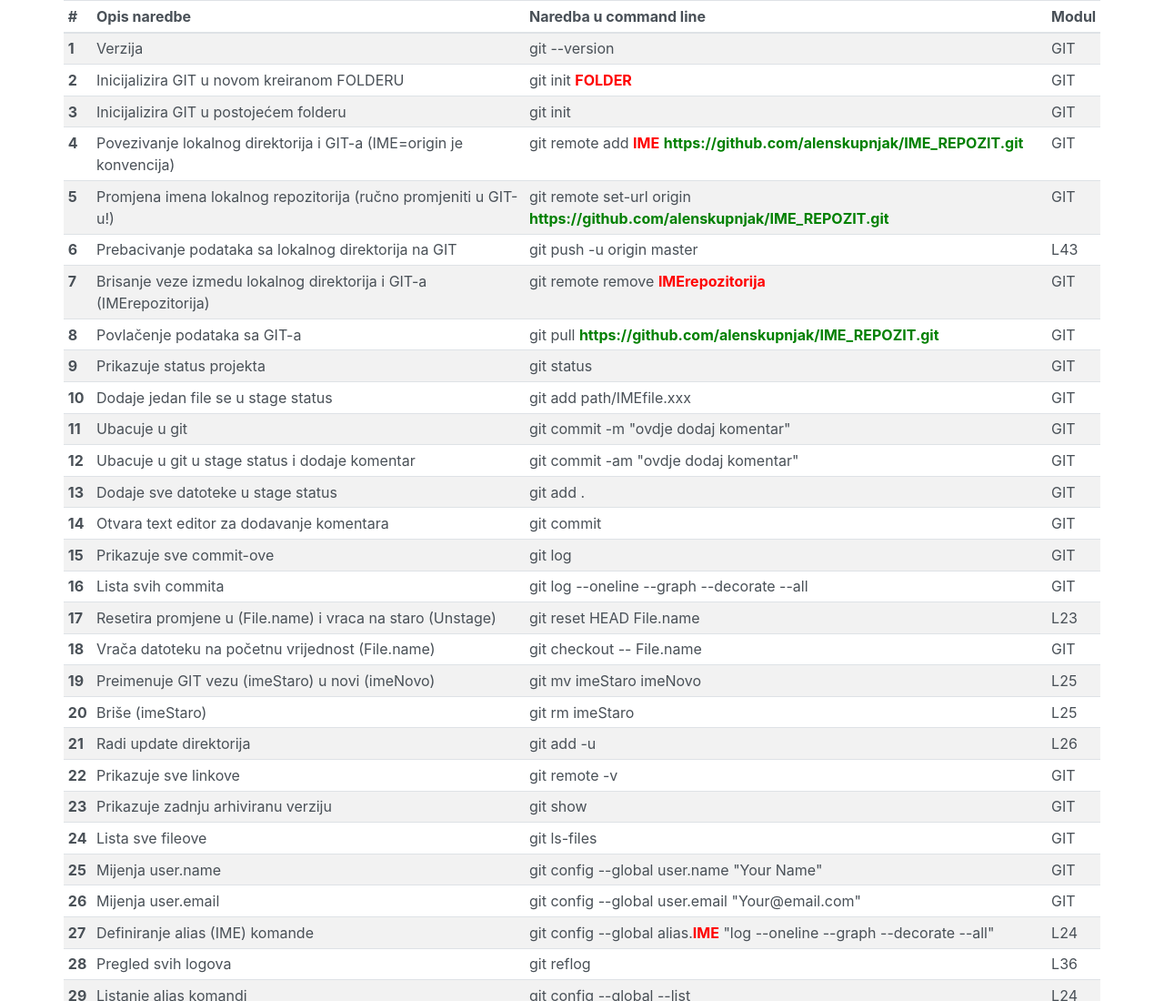
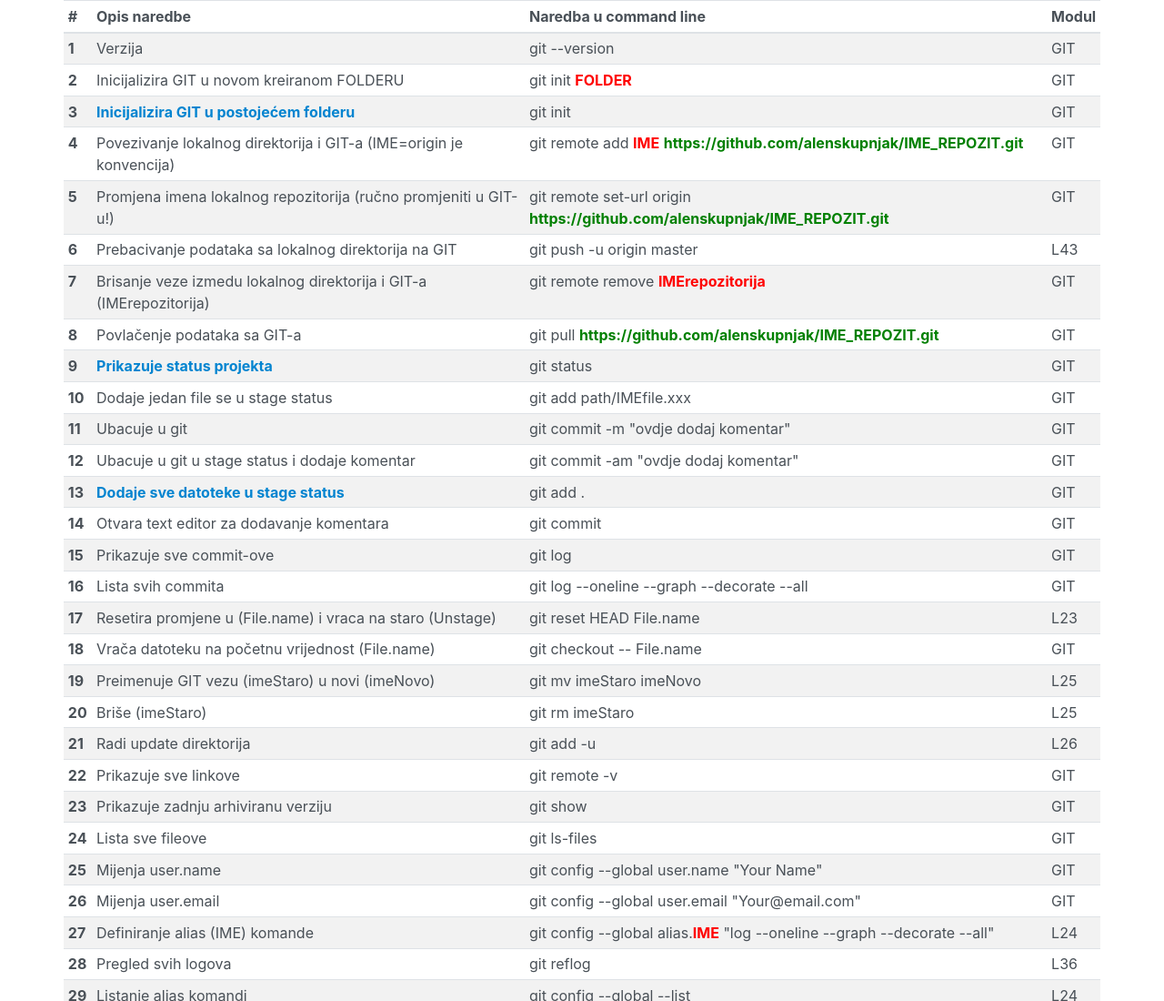
Before and after one commit to alenskupnjak/git, a plain HTML site: page index.html in a window 1280 px wide. Shown: the top 1100 px of the page at 91% size. Drawn offline with Linux system fonts and the light colour scheme.

Commit message:
017 redizajn

```diff
--- a/index.html
+++ b/index.html
@@ -13,7 +13,7 @@
 
 <body>
   <div class="container">
-    <div class="row w-140">
+    <div class="row row-fluid">
       <table class="table table-sm table-hover table-striped">
       <thead>
         <th>#</th>
@@ -36,7 +36,7 @@
           </tr>
           <tr>
             <th scope="row">3</th>
-            <td>Inicijalizira GIT u postojećem folderu</td>
+            <td><strong style="color:#0284d0;">Inicijalizira GIT u postojećem folderu</strong></td>
             <td>git init</td>
             <td>GIT</td>
           </tr>
@@ -81,7 +81,7 @@
           </tr>
           <tr>
             <th scope="row">9</th>
-            <td>Prikazuje status projekta</td>
+            <td><strong style="color:#0284d0;">Prikazuje status projekta</strong></td>
             <td>git status </td>
             <td>GIT</td>
           </tr>
@@ -105,7 +105,7 @@
           </tr>
           <tr>
             <th scope="row">13</th>
-            <td>Dodaje sve datoteke u stage status</td>
+            <td><strong style="color:#0284d0;">Dodaje sve datoteke u stage status</strong></td>
             <td>git add .</td>
             <td>GIT</td>
           </tr>
```
